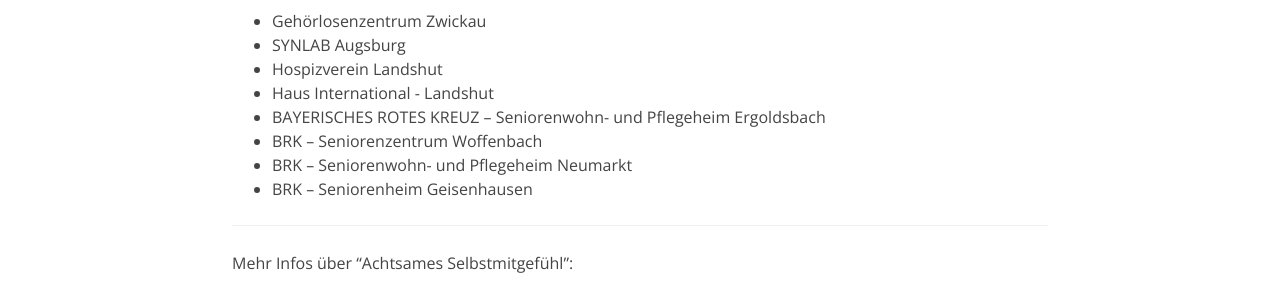
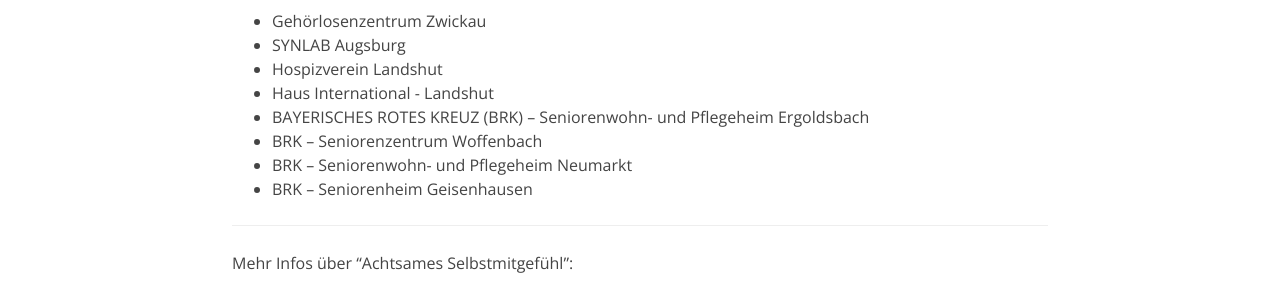
Before and after one commit to herzweite/herzweite.github.io, a Jekyll site: the page built from training.md, in a window 1280 px wide. Shown: the part 1036-1330 px from the top of the page. Built offline with Jekyll 4.4.1, drawn with Linux system fonts in a browser that asks for light colours.

Commit message:
Update training.md

```diff
--- a/training.md
+++ b/training.md
@@ -38,7 +38,7 @@
 - SYNLAB Augsburg
 - Hospizverein Landshut
 - Haus International - Landshut
-- BAYERISCHES ROTES KREUZ – Seniorenwohn- und Pflegeheim Ergoldsbach
+- BAYERISCHES ROTES KREUZ (BRK) – Seniorenwohn- und Pflegeheim Ergoldsbach
 - BRK – Seniorenzentrum Woffenbach
 - BRK – Seniorenwohn- und Pflegeheim Neumarkt
 - BRK – Seniorenheim Geisenhausen
```
